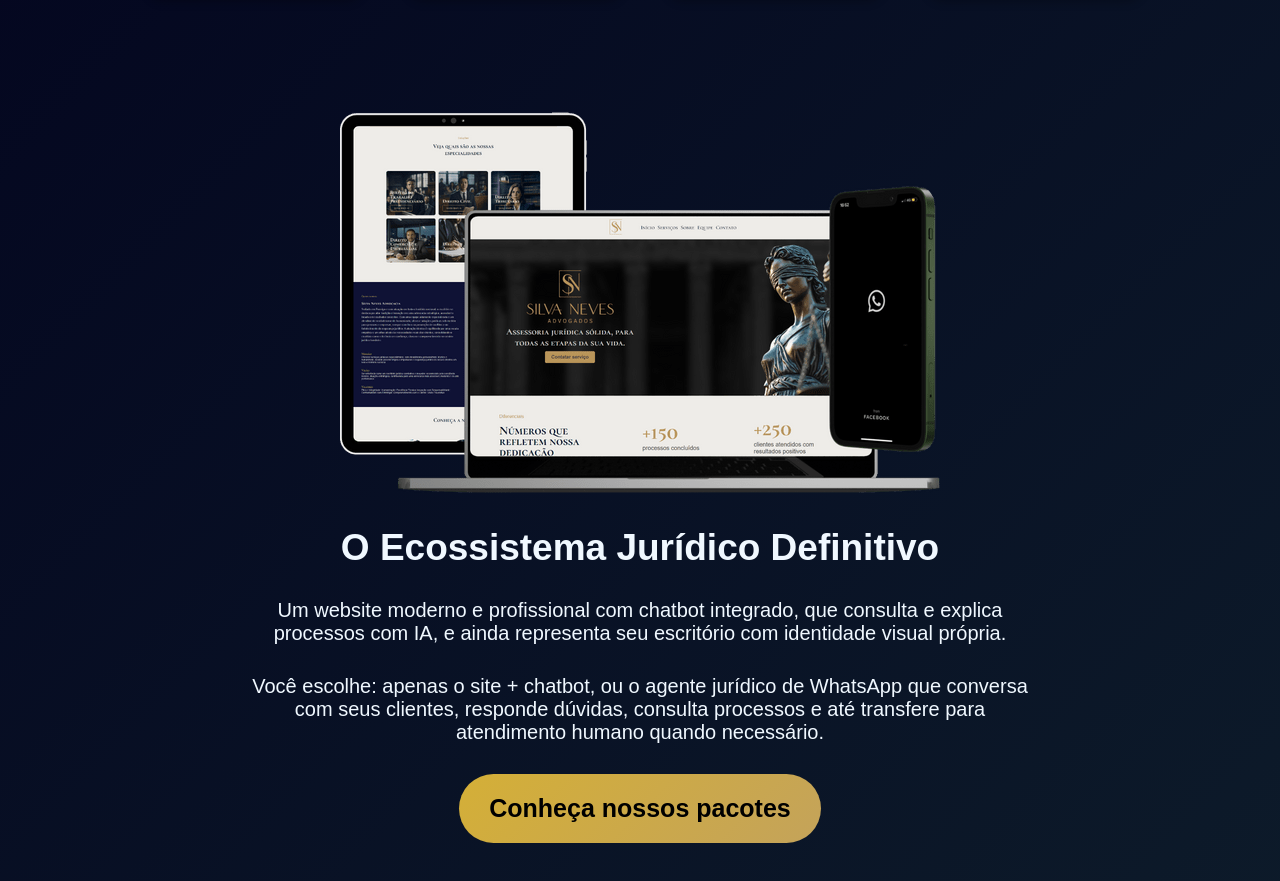
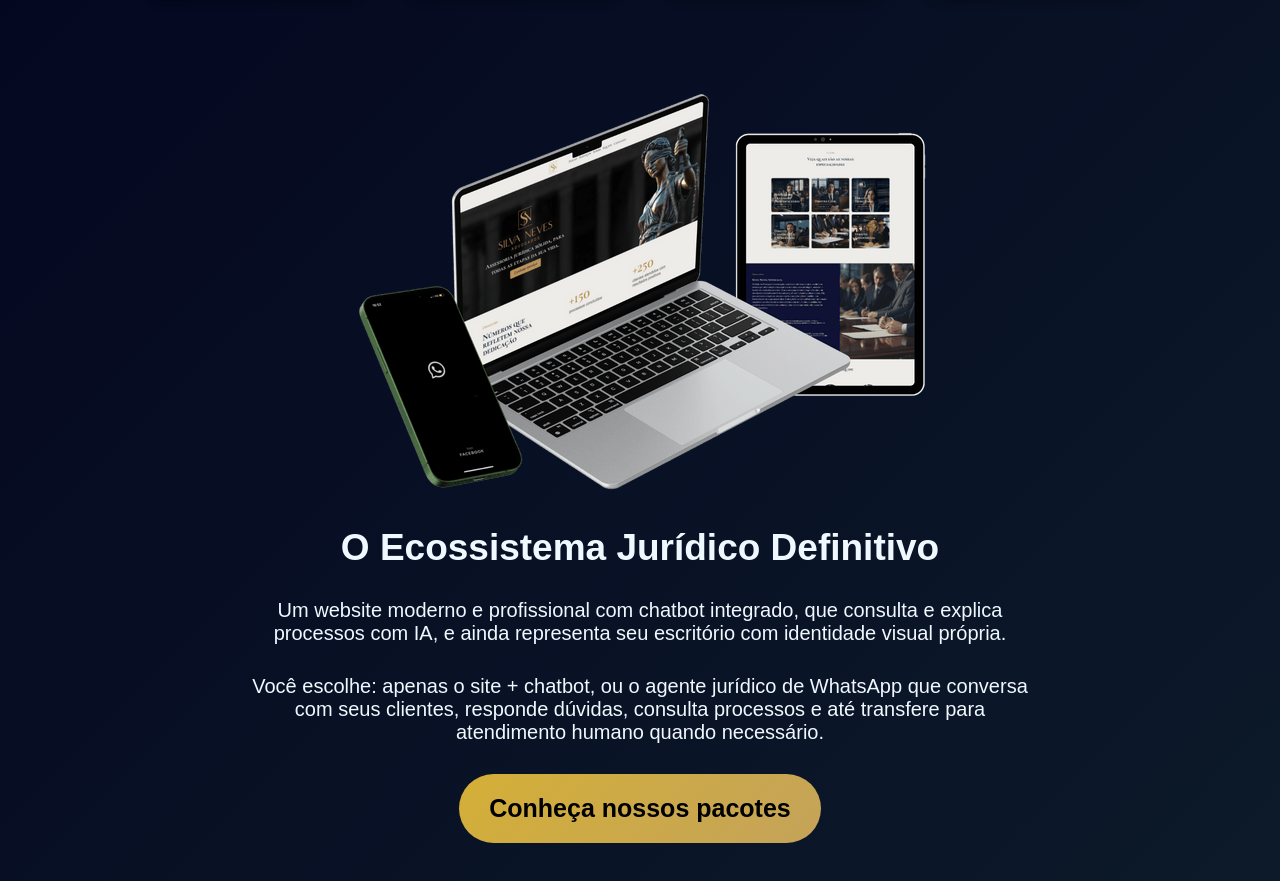
Before and after one commit to bitbloomai/advlp, a plain HTML site: page index.html in a window 1280 px wide. Shown: the part 3280-4161 px from the top of the page. Drawn offline with Linux system fonts and the light colour scheme.

Commit message:
alt img appres

```diff
--- a/index.html
+++ b/index.html
@@ -126,7 +126,7 @@
 
 
     <section class="appresentation">
-        <img src="images/mockup3-min.png" alt="">
+        <img src="images/mockup3alt-min.png" alt="">
 
         <div class="app-txt">
             <h3>O Ecossistema Jurídico Definitivo</h3>
```
